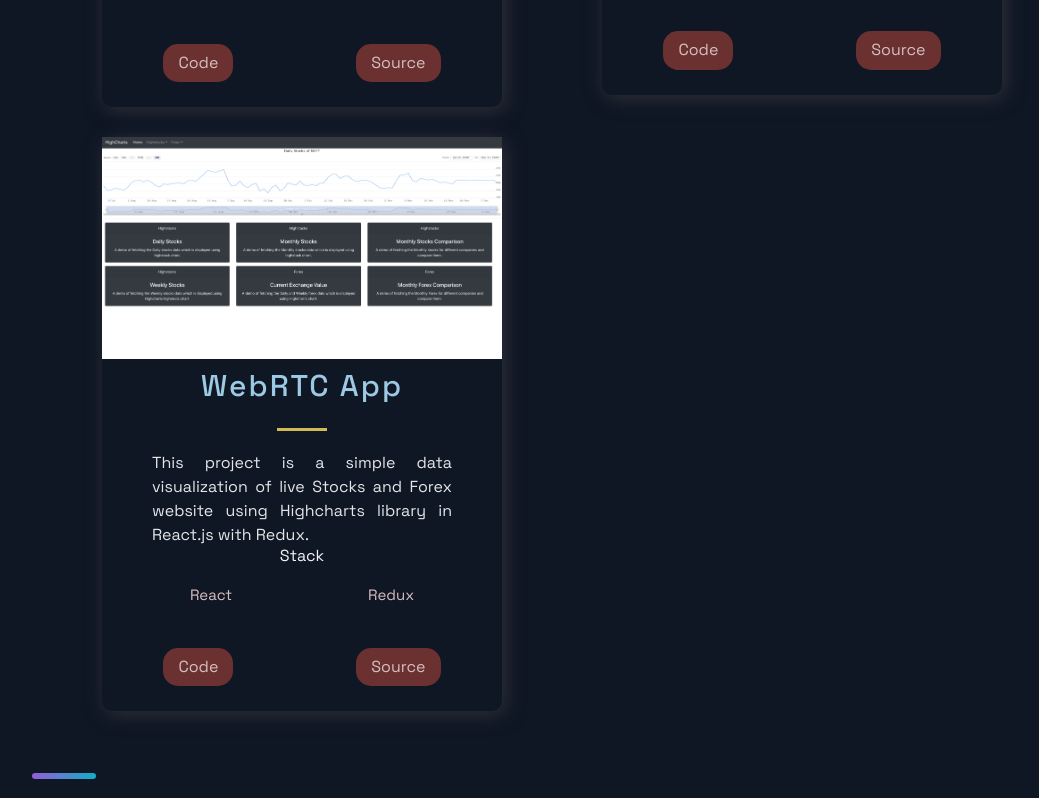
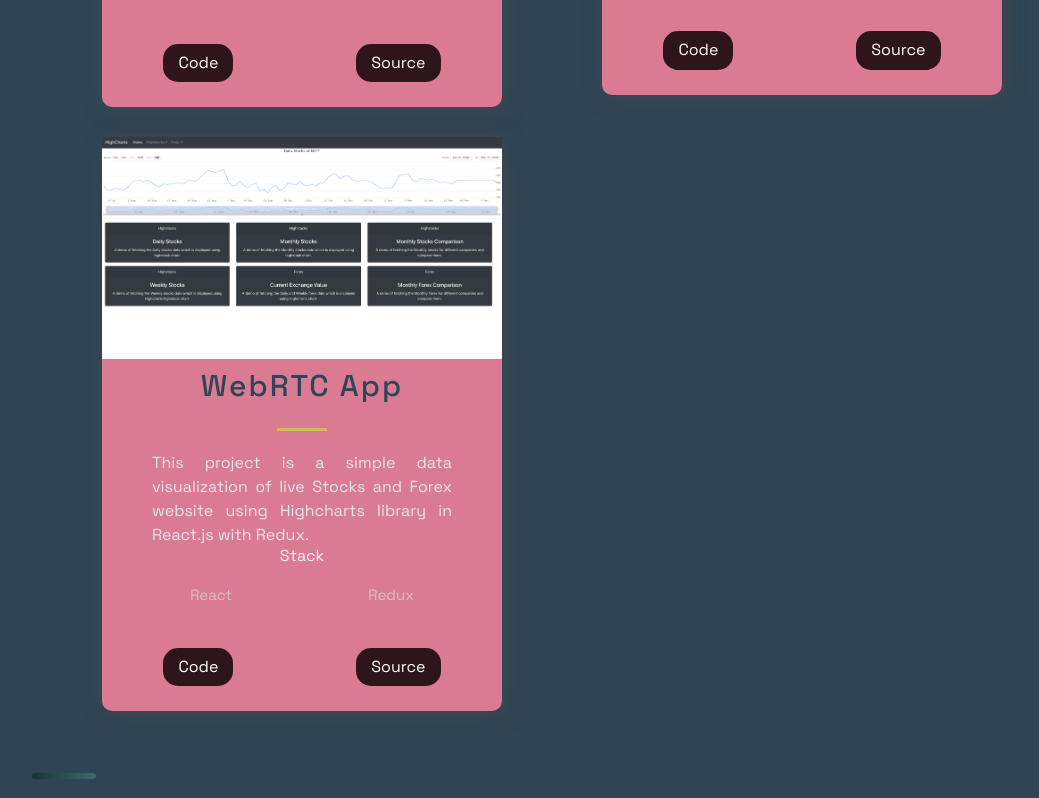
Before and after one commit to mcatzin/Portfolio-nextjs, a Next.js app: page / in a window 1280 px wide. Shown: the part 1242-2040 px from the top of the page, without its empty margins (88-1127 px from the left). Built offline with nearby package versions, Linux system fonts and the light colour scheme.

Commit message:
Change theme colors

```diff
--- a/src/components/Projects/ProjectStyles.js
+++ b/src/components/Projects/ProjectStyles.js
@@ -26,6 +26,7 @@ export const BlogCard = styled.div`
   box-shadow: 3px 3px 20px rgba(80, 78, 78, 0.5);
   text-align: center;
   width: 400px;
+  background: #da7b93;
   @media ${(props) => props.theme.breakpoints.sm} {
     width: 100%;
   }
@@ -39,7 +40,7 @@ export const TitleContent = styled.div`
 export const HeaderThree = styled.h3`
   font-weight: 500;
   letter-spacing: 2px;
-  color: #9cc9e3;
+  color: #2f4454;
   padding: 0.5rem 0;
   font-size: ${(props) => (props.title ? "3rem" : "2rem")};
 `;
@@ -83,10 +84,10 @@ export const UtilityList = styled.ul`
 `;
 
 export const ExternalLinks = styled.a`
-  color: #d4c0c0;
+  color: #fff;
   font-size: 1.6rem;
   padding: 1rem 1.5rem;
-  background: #6b3030;
+  background: #2e151b;
   border-radius: 15px;
   transition: 0.5s;
   &:hover {
--- a/src/styles/GlobalComponents/index.js
+++ b/src/styles/GlobalComponents/index.js
@@ -88,7 +88,7 @@ export const SectionDivider = styled.div`
   background: ${(props) =>
     props.colorAlt
       ? "linear-gradient(270deg, #F46737 0%, #945DD6 100%)"
-      : "linear-gradient(270deg, #13ADC7 0%, #945DD6 100%)"};
+      : "linear-gradient(270deg, #376e6f 0%, #1c3334 100%)"};
 
   margin: ${(props) => (props.divider ? "4rem 0" : "")};
 
--- a/src/themes/default.js
+++ b/src/themes/default.js
@@ -7,10 +7,10 @@ export default {
   // Colors for layout
   colors: {
     primary1: "hsl(204,23.8%,95.9%)",
-    background1: "#0F1624",
+    background1: "#2f4454",
     accent1: "hsl(34.9,98.6%,72.9%)",
     button: "hsl(205.1,100%,36.1%)",
-    background2: "hsl(232.7,27.3%,23.7%)",
+    background2: "blue",
   },
   // Breakpoints for responsive design
   breakpoints: {
```
